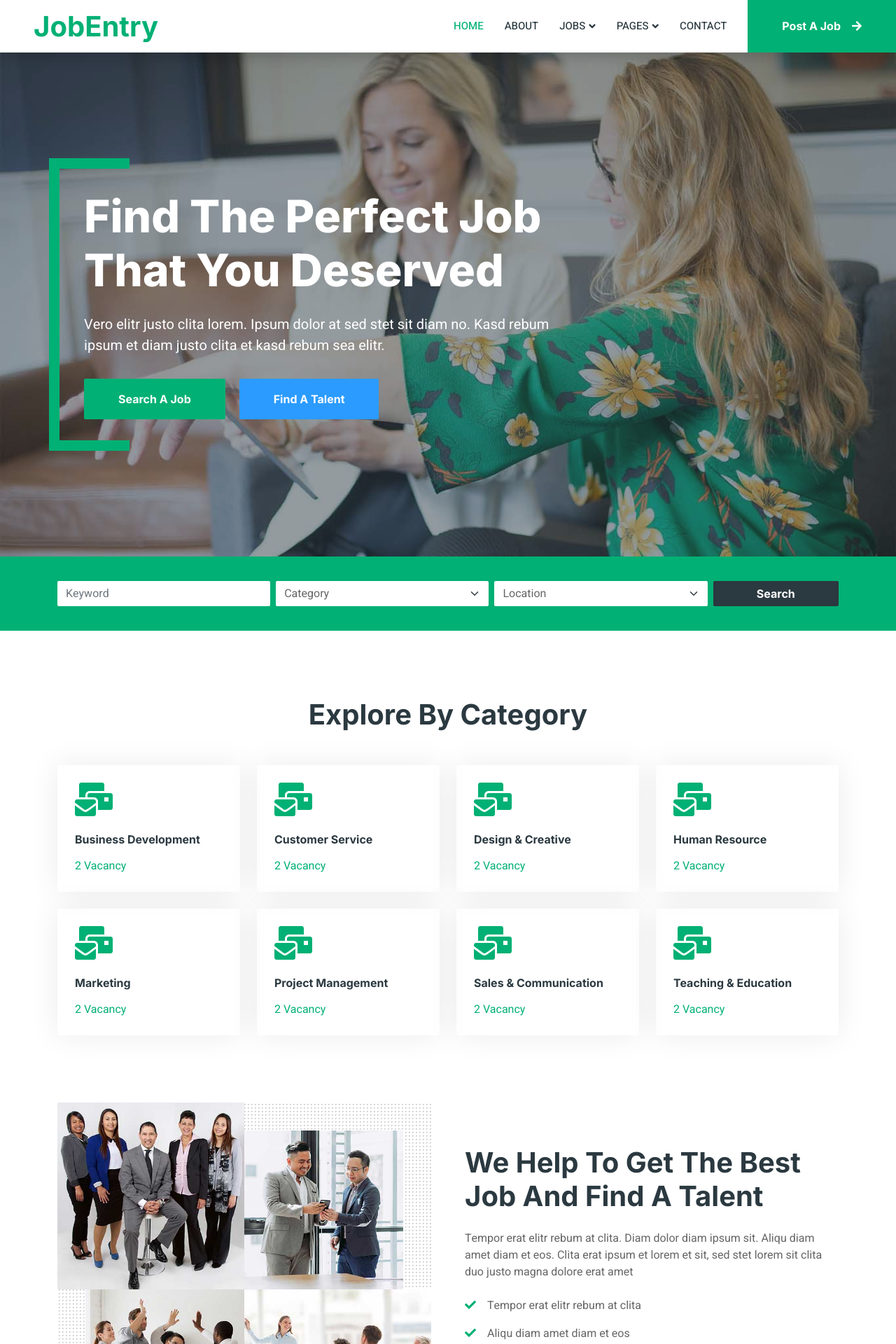
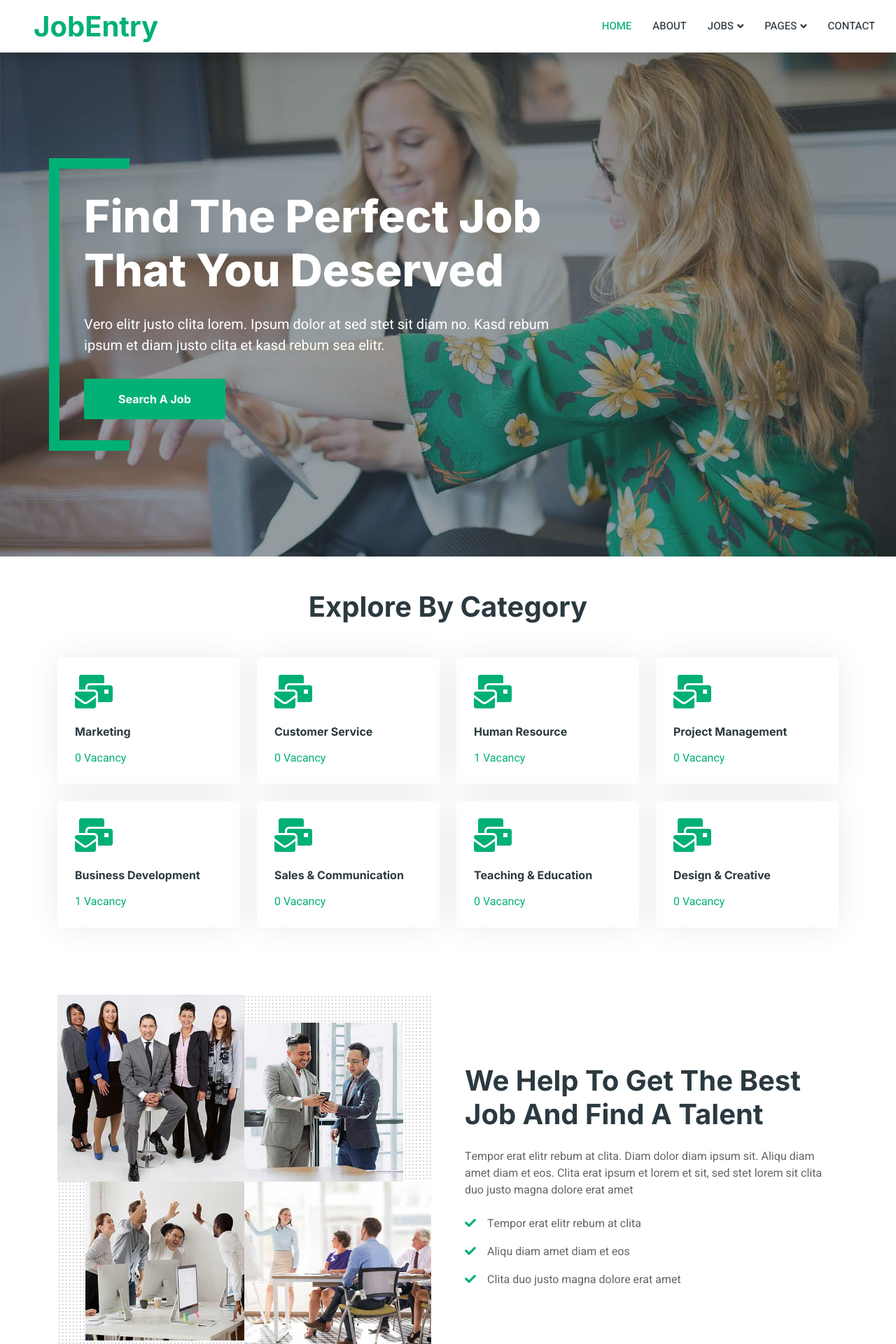
Before and after one commit to manishpandit01/job-portal, a Django app: page / in a window 1280 px wide. Shown: the top 1920 px of the page at 70% size. Run offline with Django 5.2, Linux system fonts and the light colour scheme; data comes from the database, SQL or seed files in the repository; some libraries are stand-ins or nearby versions.

Commit message:
Modify the design nav

```diff
--- a/jobportal/urls.py
+++ b/jobportal/urls.py
@@ -3,7 +3,8 @@ from jobportal import views
 urlpatterns = [
     path("",views.HomeView.as_view(),name="home"),
     path('about/', views.AboutView.as_view(), name='about'),
-    path("job-category/",views.JobCategoryView.as_view(),name='category_jobs'),
+    path("job-category/",views.JobCategoryView.as_view(),name='category'),
+    path("job-catgeory/<int:pk>/",views.CategoryJobListView.as_view(),name="category_jobs"),
     path("testimonial/",views.TestimonialView.as_view(),name="testimonial"),
     path("contact/",views.ContactCreateView.as_view(),name="contact"),
     path("job-list/",views.CategoryListView.as_view(),name="job_list"),
--- a/jobportal/views.py
+++ b/jobportal/views.py
@@ -17,17 +17,18 @@ class HomeView(TemplateView):
     def get_context_data(self, **kwargs):
         context = super().get_context_data(**kwargs)
 
-        context["categories"] = Category.objects.all()
+        context["categories"] = Category.objects.annotate(
+            total_jobs=Count("jobpost"))
 
-        context["vacancy_count"]=JobPost.objects.count()
+        # context["vacancy_count"]=JobPost.objects.count()
 
         context["featured_jobs"] = JobPost.objects.select_related(
-            "company", "category").order_by("-created_at")[:6]
+            "company", "category").order_by("-created_at")[:3]
 
         context["testimonials"] = Testimonial.objects.order_by(
             "-created_at")[:3]
 
-        context["companies"] = Company.objects.order_by("-created_at")[:6]
+        context["companies"] = Company.objects.order_by("-created_at")[:4]
 
         return context
 
@@ -45,8 +46,7 @@ class JobCategoryView(ListView):
     context_object_name="categories"
 
     def get_queryset(self):
-
-        return Category.objects.annotate(job_count=Count("jobpost"))
+        return Category.objects.annotate(total_jobs=Count("jobpost"))
 
 class CategoryListView(ListView):
     model=JobPost
@@ -100,3 +100,11 @@ class PostDetailView(DetailView):
         context=self.get_context_data()
         context["form"]=form
         return self.render_to_response(context)
+
+class CategoryJobListView(ListView):
+    model=JobPost
+    template_name="jobportal/category/job.html"
+    context_object_name="posts"
+
+    def get_queryset(self):
+        return JobPost.objects.filter(category_id=self.kwargs["pk"]).select_related("company","category")
--- a/templates/jobportal/category/category.html
+++ b/templates/jobportal/category/category.html
@@ -7,12 +7,12 @@
             <div class="container">
                 <h1 class="text-center mb-5 wow fadeInUp" data-wow-delay="0.1s">All Job Categories</h1>
                 <div class="row g-4">
-                    {%  for lists in categories%}
+                    {% for lists in categories %}
                     <div class="col-lg-3 col-sm-6 wow fadeInUp" data-wow-delay="0.1s">
-                        <a href="job-list.html" class="cat-item rounded p-4 h-100 text-decoration-none">
+                        <a href="{% url 'category_jobs' lists.pk %}" class="cat-item rounded p-4 h-100 text-decoration-none">
                             <i class="fa fa-3x fa-mail-bulk text-primary mb-4"></i>
                             <h6 class="mb-3">{{lists.name}}</h6>
-                            <p class="mb-0">{{lists.job_count}} Jobs</p>
+                            <p class="mb-0">{{lists.total_jobs}} Jobs</p>
                         </a>
                     </div>
                 {% endfor %}
--- a/templates/jobportal/contact.html
+++ b/templates/jobportal/contact.html
@@ -19,7 +19,7 @@
                                     <div class="bg-white border rounded d-flex flex-shrink-0 align-items-center justify-content-center me-3" style="width: 45px; height: 45px;">
                                         <i class="fa fa-map-marker-alt text-primary"></i>
                                     </div>
-                                    <span>123 Street, New York, USA</span>
+                                    <span>Kathmandu, Nepal</span>
                                 </div>
                             </div>
                             <div class="col-md-4 wow fadeIn" data-wow-delay="0.3s">
@@ -42,7 +42,7 @@
                     </div>
                     <div class="col-md-6 wow fadeInUp" data-wow-delay="0.1s">
                         <iframe class="position-relative rounded w-100 h-100"
-                            src="https://www.google.com/maps/embed?pb=!1m18!1m12!1m3!1d3001156.4288297426!2d-78.01371936852176!3d42.72876761954724!2m3!1f0!2f0!3f0!3m2!1i1024!2i768!4f13.1!3m3!1m2!1s0x4ccc4bf0f123a5a9%3A0xddcfc6c1de189567!2sNew%20York%2C%20USA!5e0!3m2!1sen!2sbd!4v1603794290143!5m2!1sen!2sbd"
+                            src="https://www.google.com/maps/embed?pb=!1m18!1m12!1m3!1d56516.27689212364!2d85.29111384755974!3d27.708955944200936!2m3!1f0!2f0!3f0!3m2!1i1024!2i768!4f13.1!3m3!1m2!1s0x39eb198a46b66b2d%3A0x6225c1f1b89f3d6!2sKathmandu%2C%20Nepal!5e0!3m2!1sen!2snp!4v1710000000000!5m2!1sen!2snp"
                             frameborder="0" style="min-height: 400px; border:0;" allowfullscreen="" aria-hidden="false"
                             tabindex="0"></iframe>
                     </div>
--- a/templates/jobportal/footer.html
+++ b/templates/jobportal/footer.html
@@ -2,25 +2,17 @@
         <div class="container-fluid bg-dark text-white-50 footer pt-5 mt-5 wow fadeIn" data-wow-delay="0.1s">
             <div class="container py-5">
                 <div class="row g-5">
-                    <div class="col-lg-3 col-md-6">
-                        <h5 class="text-white mb-4">Company</h5>
-                        <a class="btn btn-link text-white-50" href="">About Us</a>
-                        <a class="btn btn-link text-white-50" href="">Contact Us</a>
-                        <a class="btn btn-link text-white-50" href="">Our Services</a>
-                        <a class="btn btn-link text-white-50" href="">Privacy Policy</a>
-                        <a class="btn btn-link text-white-50" href="">Terms & Condition</a>
-                    </div>
+
                     <div class="col-lg-3 col-md-6">
                         <h5 class="text-white mb-4">Quick Links</h5>
-                        <a class="btn btn-link text-white-50" href="">About Us</a>
-                        <a class="btn btn-link text-white-50" href="">Contact Us</a>
-                        <a class="btn btn-link text-white-50" href="">Our Services</a>
-                        <a class="btn btn-link text-white-50" href="">Privacy Policy</a>
-                        <a class="btn btn-link text-white-50" href="">Terms & Condition</a>
+                        <a class="btn btn-link text-white-50" href="{% url 'about' %}">About Us</a>
+                        <a class="btn btn-link text-white-50" href="{% url 'contact' %}">Contact Us</a>
+                        <a class="btn btn-link text-white-50" href="{% url 'job_list' %}">Our Services</a>
+                        <a class="btn btn-link text-white-50" href="{% url 'testimonial' %}">Testimonial</a>
                     </div>
                     <div class="col-lg-3 col-md-6">
                         <h5 class="text-white mb-4">Contact</h5>
-                        <p class="mb-2"><i class="fa fa-map-marker-alt me-3"></i>123 Street, New York, USA</p>
+                        <p class="mb-2"><i class="fa fa-map-marker-alt me-3"></i>Kathmandu, Nepal</p>
                         <p class="mb-2"><i class="fa fa-phone-alt me-3"></i>+012 345 67890</p>
                         <p class="mb-2"><i class="fa fa-envelope me-3"></i>info@example.com</p>
                         <div class="d-flex pt-2">
@@ -30,34 +22,17 @@
                             <a class="btn btn-outline-light btn-social" href=""><i class="fab fa-linkedin-in"></i></a>
                         </div>
                     </div>
-                    <div class="col-lg-3 col-md-6">
-                        <h5 class="text-white mb-4">Newsletter</h5>
-                        <p>Dolor amet sit justo amet elitr clita ipsum elitr est.</p>
-                        <div class="position-relative mx-auto" style="max-width: 400px;">
-                            <input class="form-control bg-transparent w-100 py-3 ps-4 pe-5" type="text" placeholder="Your email">
-                            <button type="button" class="btn btn-primary py-2 position-absolute top-0 end-0 mt-2 me-2">SignUp</button>
-                        </div>
-                    </div>
                 </div>
             </div>
             <div class="container">
                 <div class="copyright">
                     <div class="row">
                         <div class="col-md-6 text-center text-md-start mb-3 mb-md-0">
-                            &copy; <a class="border-bottom" href="#">Your Site Name</a>, All Right Reserved.
+                            &copy; <a class="border-bottom" href="#">Job Portal</a>, All Right Reserved.
 
-							<!--/*** This template is free as long as you keep the footer author’s credit link/attribution link/backlink. If you'd like to use the template without the footer author’s credit link/attribution link/backlink, you can purchase the Credit Removal License from "https://htmlcodex.com/credit-removal". Thank you for your support. ***/-->
-							Designed By <a class="border-bottom" href="https://htmlcodex.com">HTML Codex</a>
-                            </br>Distributed By <a class="border-bottom" href="https://themewagon.com" target="_blank">ThemeWagon</a>
+
                         </div>
-                        <div class="col-md-6 text-center text-md-end">
-                            <div class="footer-menu">
-                                <a href="">Home</a>
-                                <a href="">Cookies</a>
-                                <a href="">Help</a>
-                                <a href="">FQAs</a>
-                            </div>
-                        </div>
+
                     </div>
                 </div>
             </div>
--- a/templates/jobportal/home.html
+++ b/templates/jobportal/home.html
@@ -1,7 +1,6 @@
 {% extends "jobportal/base.html" %}
 {% block content %}
             {% include "jobportal/home/carousel.html" %}
-            {% include "jobportal/home/search.html" %}
             {% include "jobportal/home/category.html" %}
             {% include "jobportal/home/about.html" %}
             {% include "jobportal/home/jobs.html" %}
--- a/templates/jobportal/home/Jobs.html
+++ b/templates/jobportal/home/Jobs.html
@@ -22,7 +22,7 @@
                                     <span class="badge bg-info">{{job.job_type}}</span>
                                     <span class="badge bg-success">{{job.salary}}</span>
                                 </div>
-                                <a href="job-detail.html" class="btn btn-primary btn-sm">View</a>
+                                <a href="{% url 'job_detail' job.pk %}" class="btn btn-primary btn-sm">View</a>
                             </div>
                         </div>
                     </div>
@@ -30,7 +30,7 @@
 
                 </div>
                 <div class="text-center mt-5">
-                    <a href="job-list.html" class="btn btn-primary py-3 px-5">Browse All Jobs</a>
+                    <a href="{% url 'job_list' %}" class="btn btn-primary py-3 px-5">Browse All Jobs</a>
                 </div>
             </div>
         </div>
--- a/templates/jobportal/home/about.html
+++ b/templates/jobportal/home/about.html
@@ -25,7 +25,6 @@
                         <p><i class="fa fa-check text-primary me-3"></i>Tempor erat elitr rebum at clita</p>
                         <p><i class="fa fa-check text-primary me-3"></i>Aliqu diam amet diam et eos</p>
                         <p><i class="fa fa-check text-primary me-3"></i>Clita duo justo magna dolore erat amet</p>
-                        <a class="btn btn-primary py-3 px-5 mt-3" href="">Read More</a>
                     </div>
                 </div>
             </div>
--- a/templates/jobportal/home/carousel.html
+++ b/templates/jobportal/home/carousel.html
@@ -10,8 +10,7 @@
                                 <div class="col-10 col-lg-8">
                                     <h1 class="display-3 text-white animated slideInDown mb-4">Find The Perfect Job That You Deserved</h1>
                                     <p class="fs-5 fw-medium text-white mb-4 pb-2">Vero elitr justo clita lorem. Ipsum dolor at sed stet sit diam no. Kasd rebum ipsum et diam justo clita et kasd rebum sea elitr.</p>
-                                    <a href="" class="btn btn-primary py-md-3 px-md-5 me-3 animated slideInLeft">Search A Job</a>
-                                    <a href="" class="btn btn-secondary py-md-3 px-md-5 animated slideInRight">Find A Talent</a>
+                                    <a href="{% url 'job_list' %}" class="btn btn-primary py-md-3 px-md-5 me-3 animated slideInLeft">Search A Job</a>
                                 </div>
                             </div>
                         </div>
--- a/templates/jobportal/home/category.html
+++ b/templates/jobportal/home/category.html
@@ -6,10 +6,10 @@
                 <div class="row g-4">
                     {% for category in categories%}
                     <div class="col-lg-3 col-sm-6 wow fadeInUp" data-wow-delay="0.1s">
-                        <a class="cat-item rounded p-4" href="category.html">
+                        <a class="cat-item rounded p-4" href="{% url 'category_jobs' category.pk %}">
                             <i class="fa fa-3x fa-mail-bulk text-primary mb-4"></i>
                             <h6 class="mb-3">{{category.name}}</h6>
-                            <p class="mb-0">{{vacancy_count}} Vacancy</p>
+                            <p class="mb-0">{{category.total_jobs}} Vacancy</p>
                         </a>
                     </div>
                    {% endfor %}
--- a/templates/jobportal/home/search.html
+++ /dev/null
@@ -1,35 +0,0 @@
-{% load static %} <!-- Search Start -->
-        <div class="container-fluid bg-primary mb-5 wow fadeIn" data-wow-delay="0.1s" style="padding: 35px;">
-            <div class="container">
-                <div class="row g-2">
-                    <div class="col-md-10">
-                        <div class="row g-2">
-
-                            <div class="col-md-4">
-                                <input type="text" class="form-control border-0" placeholder="Keyword" />
-                            </div>
-                            <div class="col-md-4">
-                                <select class="form-select border-0">
-                                    <option selected>Category</option>
-                                    {%  for category in categories %}
-                                    <option value="{{ category.id }}">{{category.name}}</option>
-                                     {% endfor %}
-                                </select>
-                            </div>
-                            <div class="col-md-4">
-                                <select class="form-select border-0">
-                                    <option selected>Location</option>
-                                    <option value="Kathmandu">Kathmandu</option>
-                                    <option value="Lalitpur">Lalitpur</option>
-                                    <option value="Pokhara">Pokhara</option>
-                                </select>
-                            </div>
-                        </div>
-                    </div>
-                    <div class="col-md-2">
-                        <button class="btn btn-dark border-0 w-100">Search</button>
-                    </div>
-                </div>
-            </div>
-        </div>
-        <!-- Search End -->
--- a/templates/jobportal/list/list.html
+++ b/templates/jobportal/list/list.html
@@ -6,9 +6,6 @@
         <div class="container-xxl py-5">
             <div class="container">
                 <h1 class="text-center mb-5 wow fadeInUp" data-wow-delay="0.1s">All Available Jobs</h1>
-
-
-
                 <!-- Jobs Listing -->
                 <div class="row g-4">
                     {% for post in posts %}
--- a/templates/jobportal/nav.html
+++ b/templates/jobportal/nav.html
@@ -1,6 +1,6 @@
   <!-- Navbar Start -->
         <nav class="navbar navbar-expand-lg bg-white navbar-light shadow sticky-top p-0">
-            <a href="" class="navbar-brand d-flex align-items-center text-center py-0 px-4 px-lg-5">
+            <a href="{% url 'home' %}" class="navbar-brand d-flex align-items-center text-center py-0 px-4 px-lg-5">
                 <h1 class="m-0 text-primary">JobEntry</h1>
             </a>
             <button type="button" class="navbar-toggler me-4" data-bs-toggle="collapse" data-bs-target="#navbarCollapse">
@@ -8,24 +8,23 @@
             </button>
             <div class="collapse navbar-collapse" id="navbarCollapse">
                 <div class="navbar-nav ms-auto p-4 p-lg-0">
-                    <a href="" class="nav-item nav-link active">Home</a>
-                    <a href="{% url 'about' %}" class="nav-item nav-link">About</a>
+                    <a href="{% url 'home' %}" class="nav-item nav-link {% if request.resolver_match.url_name == 'home' %}active{% endif %}">Home</a>
+                    <a href="{% url 'about' %}" class="nav-item nav-link {% if request.resolver_match.url_name == 'about' %}active{% endif %}">About</a>
                     <div class="nav-item dropdown">
-                        <a href="#" class="nav-link dropdown-toggle" data-bs-toggle="dropdown">Jobs</a>
+                        <a href="" class="nav-link dropdown-toggle {% if request.resolver_match.url_name == 'jobs' %}active{% endif %}" data-bs-toggle="dropdown">Jobs</a>
                         <div class="dropdown-menu rounded-0 m-0">
-                            <a href="{% url 'job_list' %}" class="dropdown-item">Job List</a>
+                            <a href="{% url 'job_list' %}" class="dropdown-item {% if request.resolver_match.url_name == 'job_list' %}active{% endif %}">Job List</a>
                         </div>
                     </div>
                     <div class="nav-item dropdown">
-                        <a href="#" class="nav-link dropdown-toggle" data-bs-toggle="dropdown">Pages</a>
+                        <a href="" class="nav-link dropdown-toggle {% if request.resolver_match.url_name == 'pages' %}active{% endif %}" data-bs-toggle="dropdown">Pages</a>
                         <div class="dropdown-menu rounded-0 m-0">
-                            <a href="{% url 'category_jobs' %}" class="dropdown-item">Job Category</a>
-                            <a href="{% url 'testimonial' %}" class="dropdown-item">Testimonial</a>
+                            <a href="{% url 'category' %}" class="dropdown-item {% if request.resolver_match.url_name == 'category' %}active{% endif %}">Job Category</a>
+                            <a href="{% url 'testimonial' %}" class="dropdown-item {% if request.resolver_match.url_name == 'testimonial' %}active{% endif %}">Testimonial</a>
                         </div>
                     </div>
-                    <a href="{% url 'contact' %}" class="nav-item nav-link">Contact</a>
+                    <a href="{% url 'contact' %}" class="nav-item nav-link {% if request.resolver_match.url_name == 'contact' %}active{% endif %}">Contact</a>
                 </div>
-                <a href="" class="btn btn-primary rounded-0 py-4 px-lg-5 d-none d-lg-block">Post A Job<i class="fa fa-arrow-right ms-3"></i></a>
             </div>
         </nav>
         <!-- Navbar End -->
```
Also changed, not shown: templates/jobportal/category/job.html (added, +73 -0 lines).
